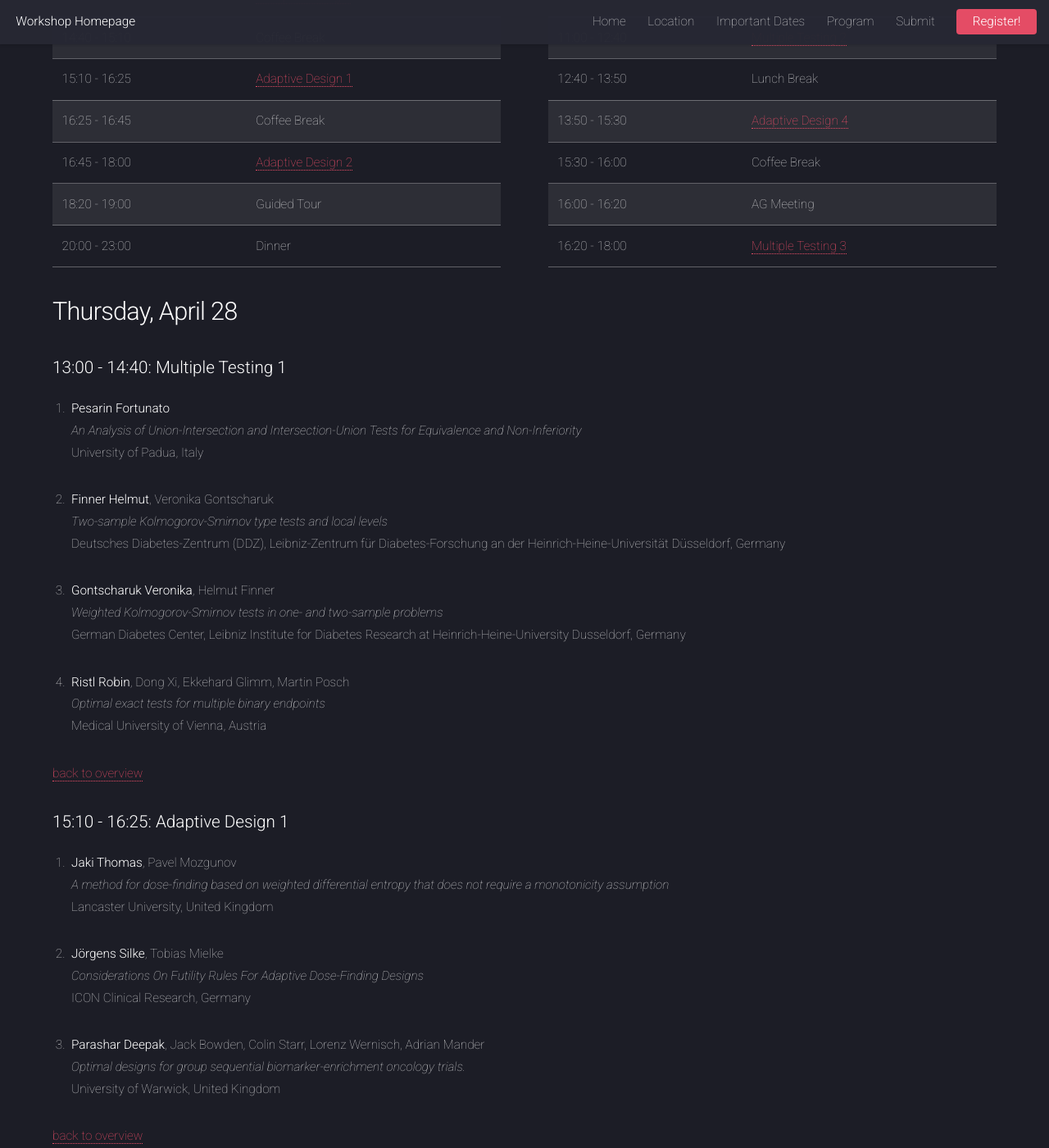
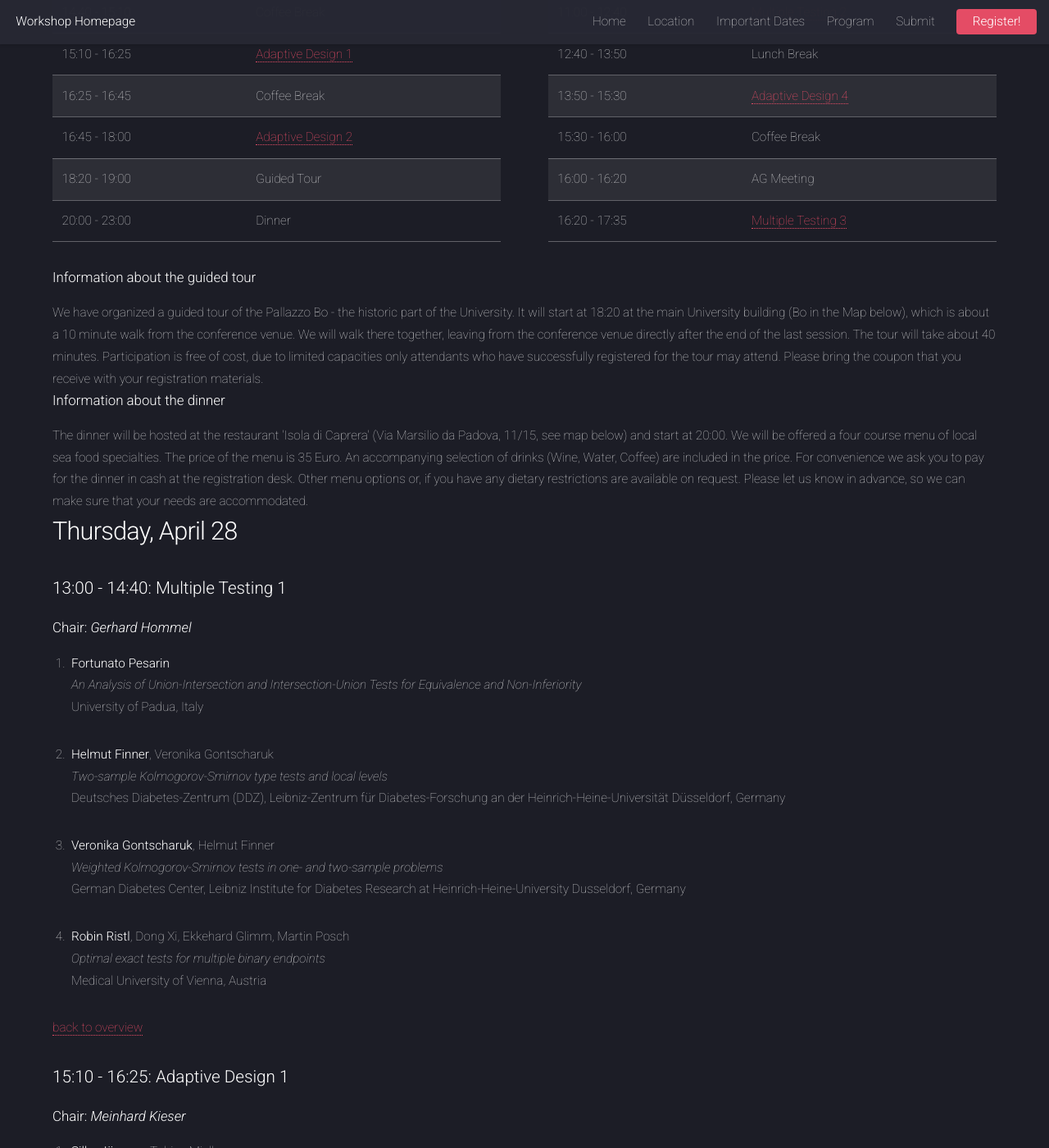
Before and after one commit to AG-ADMTP/ag-admtp.github.io, a Jekyll site: the page built from program/index.html, in a window 1280 px wide and 1400 px high, scrolled down 617 px. Shown: the whole window at 82% size. Built offline with Jekyll 4.4.1, drawn with Linux system fonts in a browser that asks for light colours; nearby versions of some CDN libraries; library files that are not in the unit come from our copies; some of the changed text lies outside the part shown.

Commit message:
final program

```diff
--- a/_includes/program_detail.html
+++ b/_includes/program_detail.html
@@ -1,76 +1,102 @@
-<div id="thursday-april-28-1" class="section level2">
+<div id="thursday-april-28" class="section level2">
 <h2>Thursday, April 28</h2>
 <div id="multiple-testing-1" class="section level3">
 <h3>13:00 - 14:40: Multiple Testing 1</h3>
+
+<div id="chair-gerhard-hommel" class="section level4">
+<h4>Chair: <em>Gerhard Hommel</em></h4>
 <ol style="list-style-type: decimal">
-      <li><p><strong>Pesarin Fortunato</strong><br /> <em>An Analysis of Union-Intersection and Intersection-Union Tests for Equivalence and Non-Inferiority</em><br /> University of Padua, Italy</p></li>
-      <li><p><strong>Finner Helmut</strong>, Veronika Gontscharuk<br /> <em>Two-sample Kolmogorov-Smirnov type tests and local levels</em><br /> Deutsches Diabetes-Zentrum (DDZ), Leibniz-Zentrum für Diabetes-Forschung an der Heinrich-Heine-Universität Düsseldorf, Germany</p></li>
-      <li><p><strong>Gontscharuk Veronika</strong>, Helmut Finner<br /> <em>Weighted Kolmogorov-Smirnov tests in one- and two-sample problems</em><br /> German Diabetes Center, Leibniz Institute for Diabetes Research at Heinrich-Heine-University Dusseldorf, Germany</p></li>
-      <li><p><strong>Ristl Robin</strong>, Dong Xi, Ekkehard Glimm, Martin Posch<br /> <em>Optimal exact tests for multiple binary endpoints</em><br /> Medical University of Vienna, Austria</p></li>
+<li><p><strong>Fortunato Pesarin</strong><br /> <em>An Analysis of Union-Intersection and Intersection-Union Tests for Equivalence and Non-Inferiority</em><br /> University of Padua, Italy</p></li>
+<li><p><strong>Helmut Finner</strong>, Veronika Gontscharuk<br /> <em>Two-sample Kolmogorov-Smirnov type tests and local levels</em><br /> Deutsches Diabetes-Zentrum (DDZ), Leibniz-Zentrum für Diabetes-Forschung an der Heinrich-Heine-Universität Düsseldorf, Germany</p></li>
+<li><p><strong>Veronika Gontscharuk</strong>, Helmut Finner<br /> <em>Weighted Kolmogorov-Smirnov tests in one- and two-sample problems</em><br /> German Diabetes Center, Leibniz Institute for Diabetes Research at Heinrich-Heine-University Dusseldorf, Germany</p></li>
+<li><p><strong>Robin Ristl</strong>, Dong Xi, Ekkehard Glimm, Martin Posch<br /> <em>Optimal exact tests for multiple binary endpoints</em><br /> Medical University of Vienna, Austria</p></li>
 </ol>
-    <p><a href="#top">back to overview</a></p>
+<p><a href="#program-overview">back to overview</a></p>
+</div>
 </div>
 <div id="adaptive-design-1" class="section level3">
 <h3>15:10 - 16:25: Adaptive Design 1</h3>
+
+<div id="chair-meinhard-kieser" class="section level4">
+<h4>Chair: <em>Meinhard Kieser</em></h4>
 <ol style="list-style-type: decimal">
-      <li><p><strong>Jaki Thomas</strong>, Pavel Mozgunov<br /> <em>A method for dose-finding based on weighted differential entropy that does not require a monotonicity assumption</em><br /> Lancaster University, United Kingdom</p></li>
-      <li><p><strong>Jörgens Silke</strong>, Tobias Mielke<br /> <em>Considerations On Futility Rules For Adaptive Dose-Finding Designs</em><br /> ICON Clinical Research, Germany</p></li>
-      <li><p><strong>Parashar Deepak</strong>, Jack Bowden, Colin Starr, Lorenz Wernisch, Adrian Mander<br /> <em>Optimal designs for group sequential biomarker-enrichment oncology trials.</em><br /> University of Warwick, United Kingdom</p></li>
+<li><p><strong>Silke Jörgens</strong>, Tobias Mielke<br /> <em>Considerations On Futility Rules For Adaptive Dose-Finding Designs</em><br /> ICON Clinical Research, Germany</p></li>
+<li><p><strong>Deepak Parashar</strong>, Jack Bowden, Colin Starr, Lorenz Wernisch, Adrian Mander<br /> <em>Optimal designs for group sequential biomarker-enrichment oncology trials.</em><br /> University of Warwick, United Kingdom</p></li>
+<li><p><strong>Federico Andreis</strong>, Marco Bonetti<br /> <em>An Adaptive Enrollment Strategy for the Identification of Maximum Treatment Effect Regions</em><br /> Bocconi University, Milan, Italy</p></li>
 </ol>
-    <p><a href="#top">back to overview</a></p>
+<p><a href="#program-overview">back to overview</a></p>
+</div>
 </div>
 <div id="adaptive-design-2" class="section level3">
 <h3>16:45 - 18:00: Adaptive Design 2</h3>
+
+<div id="chair-gernot-wassmer" class="section level4">
+<h4>Chair: <em>Gernot Wassmer</em></h4>
 <ol style="list-style-type: decimal">
-      <li><p><strong>Maurer Willi</strong>, Byron Jones, Ying Chen<br /> <em>A robust combination test for sample size adaptation in a two-stage cross-over trial for Average Bioequivalence</em><br /> Novartis Pharma, Switzerland</p></li>
-      <li><p><strong>Kunzmann Kevin</strong>, Meinhard Kieser<br /> <em>Optimal Adaptive Two-Stage Designs for Single-Arm Trials with Binary Endpoint: Recent Improvements and Consistent Inference</em><br /> Heidelberg University, Germany</p></li>
-      <li><p><strong>Weigl Klemens</strong>, Ivo Ponocny<br /> <em>ReThink: Adaptive Two-Stage Designs applied with PsyStatAlpha in Psychological Research</em><br /> JKU Linz, Austria</p></li>
+<li><p><strong>Willi Maurer</strong>, Byron Jones, Ying Chen<br /> <em>A robust combination test for sample size adaptation in a two-stage cross-over trial for Average Bioequivalence</em><br /> Novartis Pharma, Switzerland</p></li>
+<li><p><strong>Kevin Kunzmann</strong>, Meinhard Kieser<br /> <em>Optimal Adaptive Two-Stage Designs for Single-Arm Trials with Binary Endpoint: Recent Improvements and Consistent Inference</em><br /> Heidelberg University, Germany</p></li>
+<li><p><strong>Klemens Weigl</strong>, Ivo Ponocny<br /> <em>ReThink: Adaptive Two-Stage Designs applied with PsyStatAlpha in Psychological Research</em><br /> JKU Linz, Austria</p></li>
 </ol>
-    <p><a href="#top">back to overview</a></p>
+<p><a href="#program-overview">back to overview</a></p>
 <p></p>
 </div>
 </div>
-<div id="friday-april-29-1" class="section level2">
+</div>
+<div id="friday-april-29" class="section level2">
 <h2>Friday, April 29</h2>
 <div id="adaptive-design-3" class="section level3">
 <h3>08:50 - 10:30: Adaptive Design 3</h3>
+
+<div id="chair-florian-klinglmueller" class="section level4">
+<h4>Chair: <em>Florian Klinglmueller</em></h4>
 <ol style="list-style-type: decimal">
-      <li><p><strong>Khan Josephine</strong>, Peter Kimani, Nigel Stallard, Ekkehard Glimm.<br /> <em>Selection bias and correlation in seamless phase II/III clinical trials with survival data</em><br /> University of Warwick, United Kingdom</p></li>
-      <li><p><strong>Brückner Matthias</strong>, Werner Brannath<br /> <em>Interim Decisions in Adaptive Clinical Trials with Time-to-event Surrogate and Primary Endpoints</em><br /> Universität Bremen, Germany</p></li>
-      <li><p><strong>Asendorf Thomas</strong>, Robin Henderson, Heinz Schmidli, Tim Friede<br /> <em>Blinded Sample Size Reestimation for Time Dependent Negative Binomial Counts with Incomplete Follow-up</em><br /> University Medical Center Göttingen, Germany</p></li>
-      <li><p><strong>Gera Roland</strong>, Tim Friede<br /> <em>Blinded sample size reestimation for Adaptive Enrichment designs with Longitudinal Data</em><br /> Universitätsmedizin Göttingen, Germany</p></li>
+<li><p><strong>Josephine Khan</strong>, Peter Kimani, Nigel Stallard, Ekkehard Glimm.<br /> <em>Selection bias and correlation in seamless phase II/III clinical trials with survival data</em><br /> University of Warwick, United Kingdom</p></li>
+<li><p><strong>Matthias Brückner</strong>, Werner Brannath<br /> <em>Interim Decisions in Adaptive Clinical Trials with Time-to-event Surrogate and Primary Endpoints</em><br /> Universität Bremen, Germany</p></li>
+<li><p><strong>Thomas Asendorf</strong>, Robin Henderson, Heinz Schmidli, Tim Friede<br /> <em>Blinded Sample Size Reestimation for Time Dependent Negative Binomial Counts with Incomplete Follow-up</em><br /> University Medical Center Göttingen, Germany</p></li>
+<li><p><strong>Roland Gera</strong>, Tim Friede<br /> <em>Blinded sample size reestimation for Adaptive Enrichment designs with Longitudinal Data</em><br /> Universitätsmedizin Göttingen, Germany</p></li>
 </ol>
-    <p><a href="#top">back to overview</a></p>
+<p><a href="#program-overview">back to overview</a></p>
+</div>
 </div>
 <div id="multiple-testing-2" class="section level3">
 <h3>11:00 - 12:40: Multiple Testing 2</h3>
+
+<div id="chair-jelle-goeman" class="section level4">
+<h4>Chair: <em>Jelle Goeman</em></h4>
 <ol style="list-style-type: decimal">
-      <li><p><strong>Janssen Arnold</strong><br /> <em>Martingale approach for multiple testing and FDR control</em><br /> Heinrich-Heine University Duesseldorf, Germany</p></li>
-      <li><p><strong>Solari Aldo</strong>, Jelle J. Goeman<br /> <em>Minimally Adaptive BH: a tiny but uniform improvement of the procedure of Benjamini and Hochberg</em><br /> University of Milano-Bicocca, Italy</p></li>
-      <li><p><strong>Farcomeni Alessio</strong><br /> <em>A MANOVA test for multivariate lognormal observations with a spike at zero, with application to ecological niches of South Africa</em><br /> University of Rome - Sapienza, Italy</p></li>
-      <li><p><strong>Meskaldji Djalel-Eddine</strong>, Stephan Morgenthaler<br /> <em>Thresholding of ordered p-values: which error rate is being controlled?</em><br /> EPFL, Switzerland</p></li>
+<li><p><strong>Arnold Janssen</strong><br /> <em>Martingale approach for multiple testing and FDR control</em><br /> Heinrich-Heine University Duesseldorf, Germany</p></li>
+<li><p><strong>Aldo Solari</strong>, Jelle J. Goeman<br /> <em>Minimally Adaptive BH: a tiny but uniform improvement of the procedure of Benjamini and Hochberg</em><br /> University of Milano-Bicocca, Italy</p></li>
+<li><p><strong>Jesse Hemerik</strong><br /> <em>False discovery proportion estimation by permutations: confidence for SAM</em><br /> Leiden University Medical Center, Netherlands</p></li>
+<li><p><strong>Djalel-Eddine Meskaldji</strong>, Stephan Morgenthaler<br /> <em>Thresholding of ordered p-values: which error rate is being controlled?</em><br /> EPFL, Switzerland</p></li>
 </ol>
-    <p><a href="#top">back to overview</a></p>
+<p><a href="#program-overview">back to overview</a></p>
+</div>
 </div>
 <div id="adaptive-design-4" class="section level3">
 <h3>13:50 - 15:30: Adaptive Design 4</h3>
+
+<div id="chair-andreas-faldum" class="section level4">
+<h4>Chair: <em>Andreas Faldum</em></h4>
 <ol style="list-style-type: decimal">
-      <li><p><strong>Chiu Yida</strong><br /> <em>Designs and Estimation in Clinical trails with Subpopulation Selection</em><br /> Lancaster University, United Kingdom</p></li>
-      <li><p><strong>Kohlhas Laura</strong>, Meinhard Kieser<br /> <em>Timing of subgroup selection in adaptive enrichment designs</em><br /> Univeristy of Heidelberg, Germany</p></li>
-      <li><p><strong>Krisam Johannes</strong>, Meinhard Kieser<br /> <em>Optimal Subgroup Selection Rules in Adaptive Oncology Trials with Time-to-Event Outcome</em><br /> University of Heidelberg, Germany</p></li>
-      <li><p><strong>Placzek Marius</strong>, Tim Friede<br /> <em>Analysis, Sample Size Calculation and Recalculation in Designs with Multiple Nested Subgroups</em><br /> University Medical Center Göttingen, Germany</p></li>
+<li><p><strong>Yida Chiu</strong><br /> <em>Designs and Estimation in Clinical trails with Subpopulation Selection</em><br /> Lancaster University, United Kingdom</p></li>
+<li><p><strong>Laura Kohlhas</strong>, Meinhard Kieser<br /> <em>Timing of subgroup selection in adaptive enrichment designs</em><br /> Univeristy of Heidelberg, Germany</p></li>
+<li><p><strong>Johannes Krisam</strong>, Meinhard Kieser<br /> <em>Optimal Subgroup Selection Rules in Adaptive Oncology Trials with Time-to-Event Outcome</em><br /> University of Heidelberg, Germany</p></li>
+<li><p><strong>Marius Placzek</strong>, Tim Friede<br /> <em>Analysis, Sample Size Calculation and Recalculation in Designs with Multiple Nested Subgroups</em><br /> University Medical Center Göttingen, Germany</p></li>
 </ol>
-    <p><a href="#top">back to overview</a></p>
+<p><a href="#program-overview">back to overview</a></p>
+</div>
 </div>
 <div id="multiple-testing-3" class="section level3">
-    <h3>16:20 - 18:00: Multiple Testing 3</h3>
+<h3>16:20 - 17:35: Multiple Testing 3</h3>
+
+<div id="chair-livio-finos" class="section level4">
+<h4>Chair: <em>Livio Finos</em></h4>
 <ol style="list-style-type: decimal">
-      <li><p><strong>Rohmeyer Kornelius</strong>, Werner Brannath, Sarah Nanninga<br /> <em>The Populationwise Error Rate - A More Liberal Error Rate for Multiplicity Adjustment in Enrichment Designs</em><br /> University of Bremen, Germany</p></li>
-      <li><p><strong>Sun Hong</strong>, Werner Vach, Institute for Medical Biometry and Statistics, Frank Bretz, Novartis AG<br /> <em>A comparison of multiple testing procedures (MTPs) for testing both the overall and one subgroup specific effect in confirmatory clinical trials</em><br /> Institute for Medical Biometry and Statistics, Germany</p></li>
-      <li><p><strong>Sirotko-Sibirskaya Natalia</strong>, Prof. Dr. Thorsten Dickhaus, Prof. Dr. Markus Pauly<br /> <em>Simultaneous Statistical Inference in Dynamic Factor Models (Estimation, Simulation, Application)</em><br /> University of Bremen, Germany</p></li>
-      <li><p><strong>Wan Fang</strong>, Wei Liu; Frank Bretz; Yang Han;<br /> <em>Confidence Sets for Optimal Factor Levels of a Response Surface</em><br /> Lancaster University, United Kingdom</p></li>
+<li><p><strong>Kornelius Rohmeyer</strong>, Werner Brannath, Sarah Nanninga<br /> <em>The Populationwise Error Rate - A More Liberal Error Rate for Multiplicity Adjustment in Enrichment Designs</em><br /> University of Bremen, Germany</p></li>
+<li><p><strong>Natalia Sirotko-Sibirskaya</strong>, Prof. Dr. Thorsten Dickhaus, Prof. Dr. Markus Pauly<br /> <em>Simultaneous Statistical Inference in Dynamic Factor Models (Estimation, Simulation, Application)</em><br /> University of Bremen, Germany</p></li>
+<li><p><strong>Fang Wan</strong>, Wei Liu; Frank Bretz; Yang Han;<br /> <em>Confidence Sets for Optimal Factor Levels of a Response Surface</em><br /> Lancaster University, United Kingdom</p></li>
 </ol>
-    <p><a href="#top">back to overview</a></p>
+<p><a href="#program-overview">back to overview</a></p>
 <p></p>
 </div>
 </div>
--- a/_includes/program_overview.html
+++ b/_includes/program_overview.html
@@ -92,7 +92,7 @@
           <td align="left">AG Meeting</td>
         </tr>
         <tr class="even">
-          <td align="left">16:20 - 18:00</td>
+          <td align="left">16:20 - 17:35</td>
           <td align="left"><a href="#multiple-testing-3">Multiple Testing 3</a></td>
         </tr>
       </tbody>
--- a/program/index.html
+++ b/program/index.html
@@ -5,11 +5,29 @@
 
 
 <div class="12u 12u$(medium)" id="top">
+
   <h2>Program Overview</h2>
-      <p>Please note that Session times and order of talks within sessions may still change!</p>
+  For a digital version of the abstract booklet
+  click <a href='workshop_abstracts.pdf'>here</a>.
+
 
 </div>
 
 
 {% include program_overview.html %}
+<div>
+<h4>Information about the guided tour</h4>
+
+We have organized a guided tour of the Pallazzo Bo - the historic part of the University. It will start at 18:20 at the main University building (Bo in the Map below), which is about a 10 minute walk from the conference venue. We will walk there together, leaving from the conference venue directly after the end of the last session. The tour will take about 40 minutes.
+
+Participation is free of cost, due to limited capacities only attendants who have successfully registered for the tour may attend. Please bring the coupon that you receive with your registration materials.
+
+
+<h4>Information about the dinner</h4>
+
+The dinner will be hosted at the restaurant 'Isola di Caprera' (Via Marsilio da Padova, 11/15, see map below) and start at 20:00. We will be offered a four course menu of local sea food specialties. The price of the menu is 35 Euro. An accompanying selection of drinks (Wine, Water, Coffee) are included in the price. For convenience we ask you to pay for the dinner in cash at the registration desk.
+
+Other menu options or, if you have any dietary restrictions are available on request. Please let us know in advance, so we can make sure that your needs are accommodated.
+</div>
+
 {% include program_detail.html %}
```
Also changed, not shown: 1 other file. Lines whose indentation alone changed are shown as unchanged.
